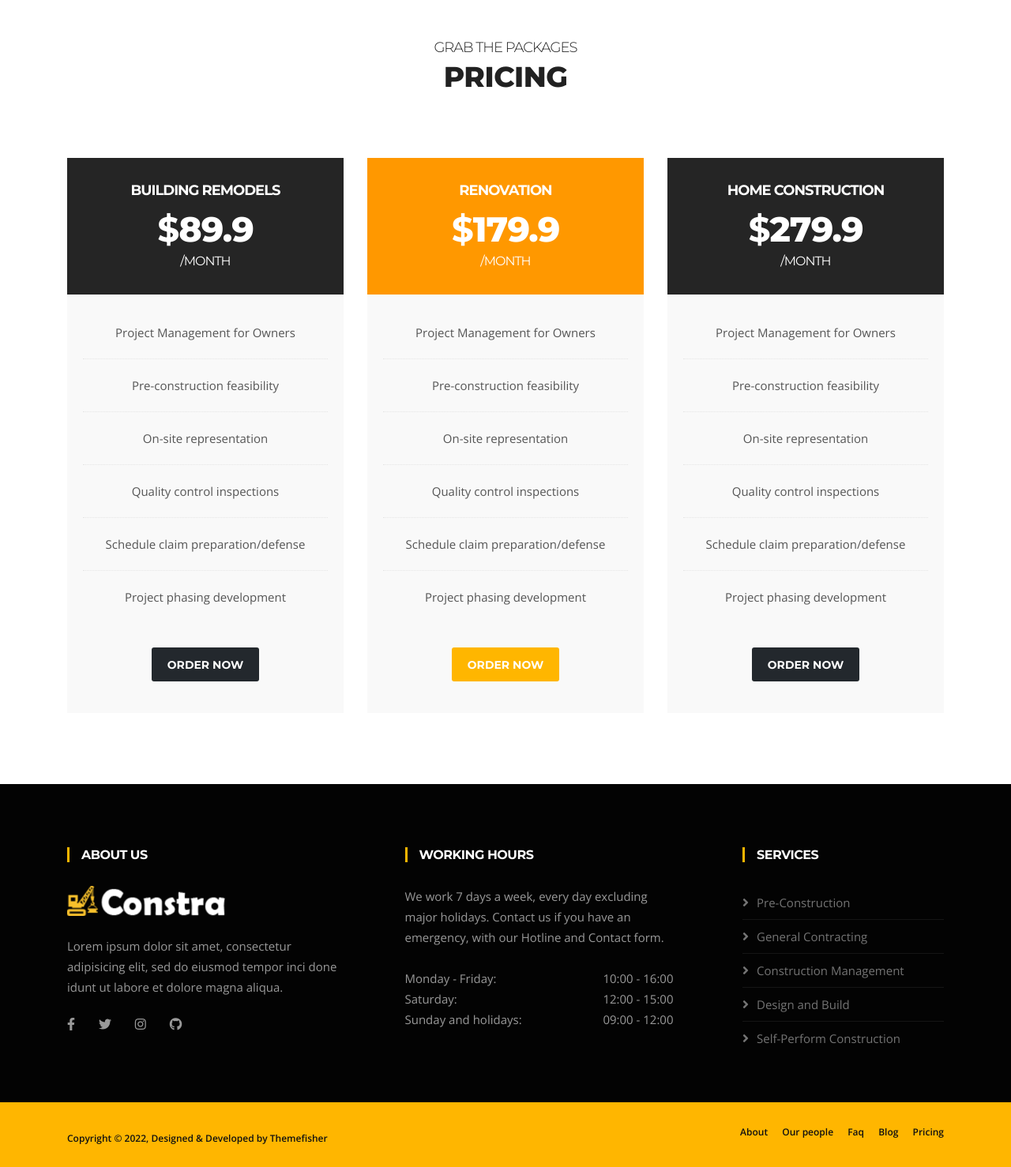
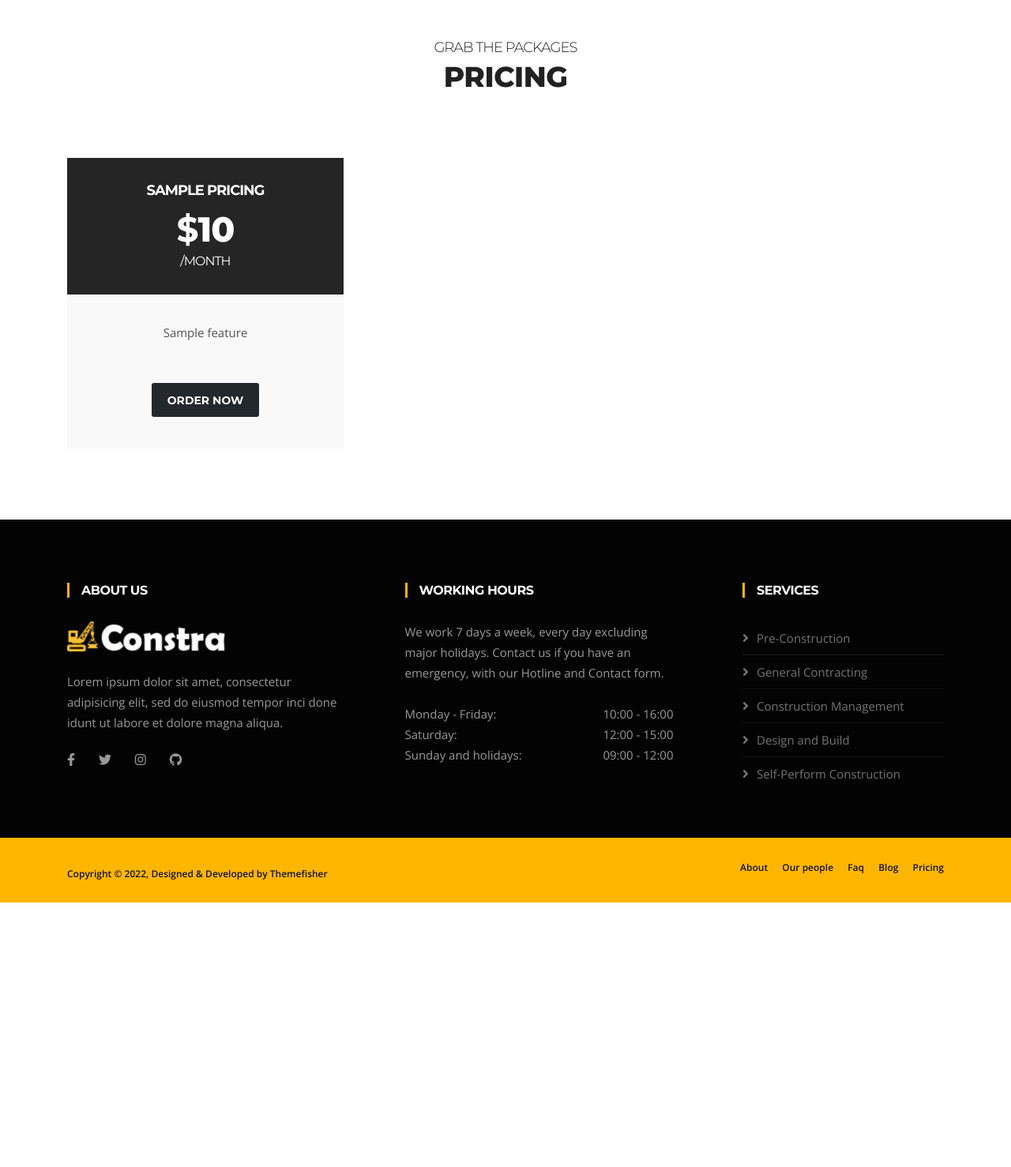
Before and after one commit to DavidGitau/Django-Constra, a Django app: template templates/other/pricing.html in a window 1280 px wide. Shown: the part 547-2025 px from the top of the page at 79% size. After the commit the page ends 1690 px from the top, so only its background shows below. Run offline with Django 4.2, Linux system fonts and the light colour scheme; the template is opened without the code that fills it: most values are stand-ins (such as "Sample title", 1, 10 or a date in 2020); some libraries are stand-ins or nearby versions.

Commit message:
Pricing model complete and pricing template revision

```diff
--- a/templates/other/pricing.html
+++ b/templates/other/pricing.html
@@ -2,7 +2,7 @@
 {% load static %}
 {% block content %}
 
-<div id="banner-area" class="banner-area" style="background-image:url(images/banner/banner1.jpg)">
+<div id="banner-area" class="banner-area" style="background-image:url({% static 'images/banner/banner1.jpg'%})">
   <div class="banner-text">
     <div class="container">
         <div class="row">
@@ -35,22 +35,20 @@
 
     <div class="row">
 
+      {% for o in pricing_list %}
       <div class="col-lg-4 col-md-6">
         <div class="ts-pricing-box">
           <div class="ts-pricing-header">
-            <h2 class="ts-pricing-name">Building Remodels</h2>
+            <h2 class="ts-pricing-name">{{o.name}}</h2>
             <h2 class="ts-pricing-price">
-              <span class="currency">$</span><strong>89.9</strong><small>/Month</small>
+              <span class="currency">$</span><strong>{{o.price}}</strong><small>/Month</small>
             </h2>
           </div><!-- Pricing header -->
           <div class="ts-pricing-features">
             <ul class="list-unstyled">
-              <li>Project Management for Owners</li>
-              <li>Pre-construction feasibility</li>
-              <li>On-site representation</li>
-              <li>Quality control inspections</li>
-              <li>Schedule claim preparation/defense</li>
-              <li>Project phasing development</li>
+              {% for f in o.features.all %}
+              <li>{{f.name}}</li>
+              {% endfor %}
             </ul>
           </div><!-- Features end -->
           <div class="plan-action">
@@ -58,54 +56,7 @@
           </div>
         </div><!-- Plan 1 end -->
       </div><!-- Col end -->
-
-      <div class="col-lg-4 col-md-6">
-        <div class="ts-pricing-box ts-pricing-featured">
-          <div class="ts-pricing-header">
-            <h2 class="ts-pricing-name">Renovation</h2>
-            <h2 class="ts-pricing-price">
-              <span class="currency">$</span><strong>179.9</strong><small>/Month</small>
-            </h2>
-          </div><!-- Pricing header -->
-          <div class="ts-pricing-features">
-            <ul class="list-unstyled">
-              <li>Project Management for Owners</li>
-              <li>Pre-construction feasibility</li>
-              <li>On-site representation</li>
-              <li>Quality control inspections</li>
-              <li>Schedule claim preparation/defense</li>
-              <li>Project phasing development</li>
-            </ul>
-          </div><!-- Features end -->
-          <div class="plan-action">
-            <a href="#" class="btn btn-primary">Order Now</a>
-          </div>
-        </div><!-- Plan 2 end -->
-      </div><!-- Col end -->
-
-      <div class="col-lg-4 col-md-6">
-        <div class="ts-pricing-box">
-          <div class="ts-pricing-header">
-            <h2 class="ts-pricing-name">Home Construction</h2>
-            <h2 class="ts-pricing-price">
-              <span class="currency">$</span><strong>279.9</strong><small>/Month</small>
-            </h2>
-          </div><!-- Pricing header -->
-          <div class="ts-pricing-features">
-            <ul class="list-unstyled">
-              <li>Project Management for Owners</li>
-              <li>Pre-construction feasibility</li>
-              <li>On-site representation</li>
-              <li>Quality control inspections</li>
-              <li>Schedule claim preparation/defense</li>
-              <li>Project phasing development</li>
-            </ul>
-          </div><!-- Features end -->
-          <div class="plan-action">
-            <a href="#" class="btn btn-dark">Order Now</a>
-          </div>
-        </div><!-- Plan 3 end -->
-      </div><!-- Col end -->
+      {% endfor %}
 
     </div>
     <!--/ Content row end -->
```
Also changed, not shown: home/models.py (+7 -0 lines).
